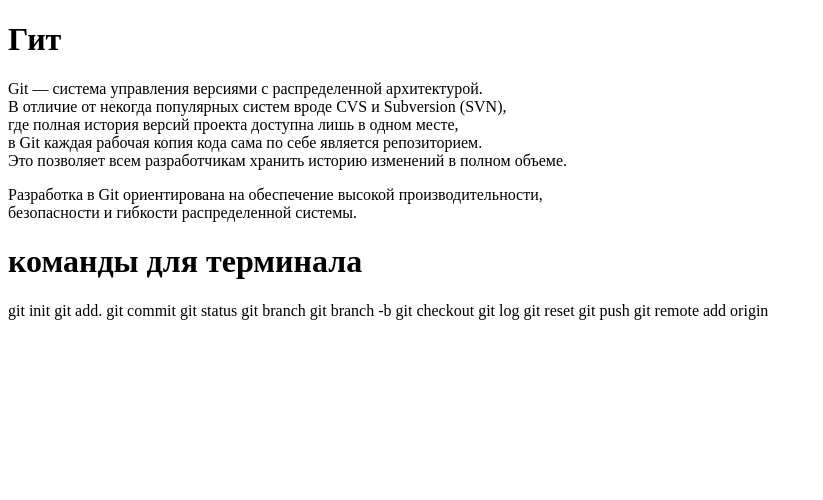
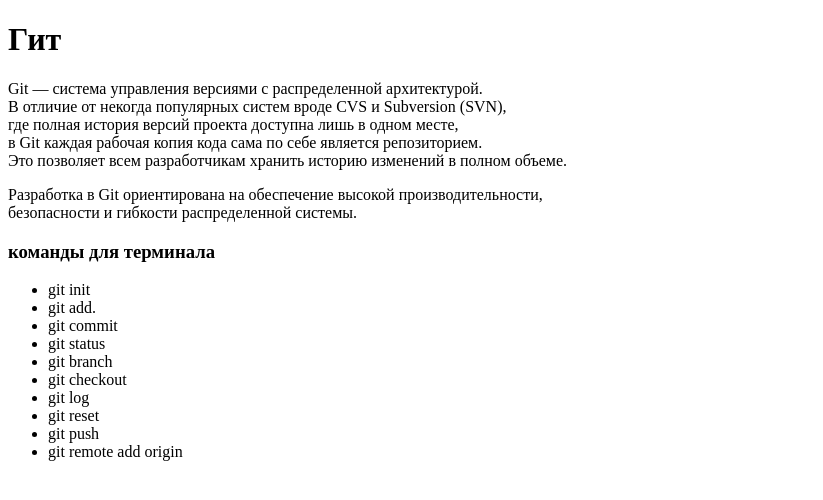
Before and after one commit to 0laSonova/git_homework, a plain HTML site: page index.html in a window 1280 px wide. Shown: the whole page, without its empty margins (0-823 px from the left). Drawn offline with Linux system fonts and the light colour scheme.

Commit message:
add h3, delete p, add ul, add content ul

```diff
--- a/index.html
+++ b/index.html
@@ -12,19 +12,19 @@
             Это позволяет всем разработчикам хранить историю изменений в полном объеме.</p>
         <p>Разработка в Git ориентирована на обеспечение высокой производительности, <br>
             безопасности и гибкости распределенной системы.
-        <h1>команды для терминала</h1>
-        git init
-        git add.
-        git commit
-        git status
-        git branch
-        git branch -b
-        git checkout
-        git log
-        git reset
-        git push
-        git remote add origin
-
+        <h3>команды для терминала</h3>
+<ul>
+    <li>git init</li>
+    <li>git add.</li>
+    <li>git commit</li>
+    <li>git status</li>
+    <li>git branch</li>
+    <li>git checkout</li>
+    <li>git log</li>
+    <li>git reset</li>
+    <li>git push</li>
+    <li>git remote add origin</li>
+</ul>
 
         </p>
     </body>
```
